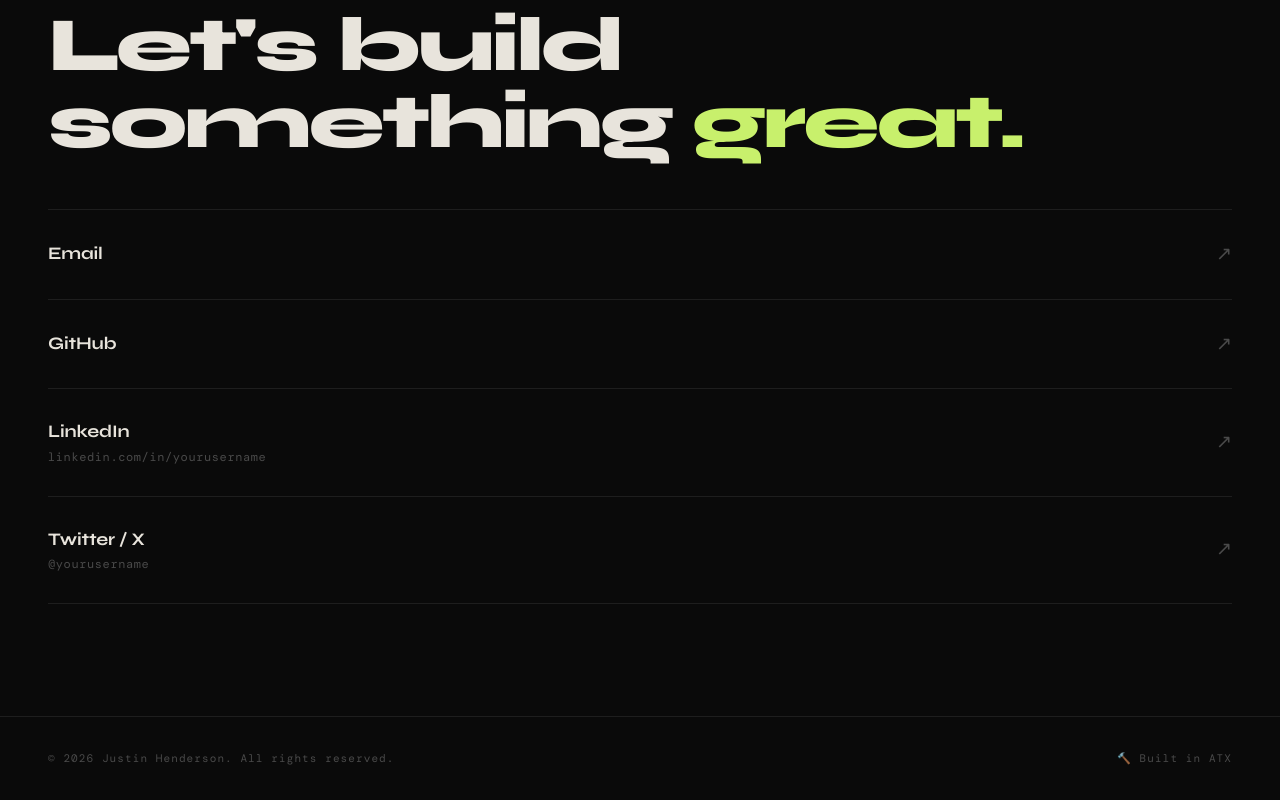
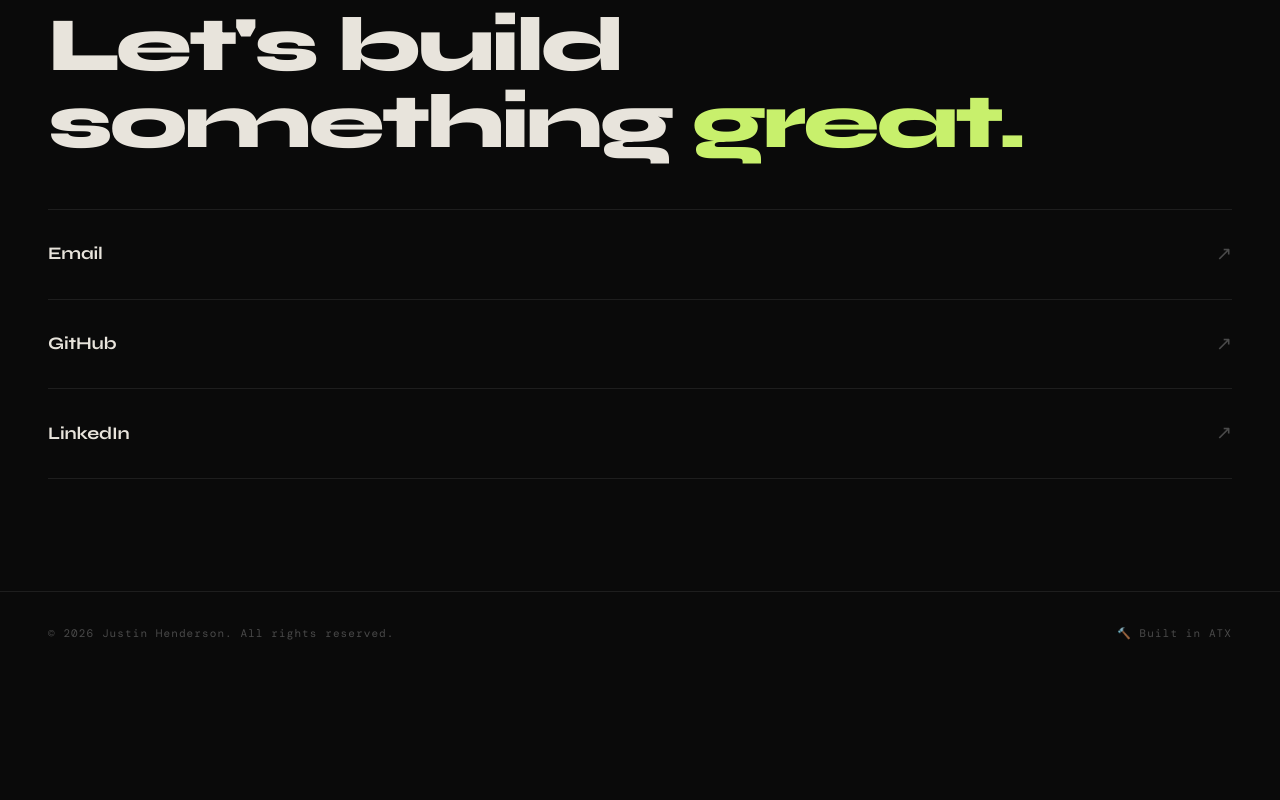
Before and after one commit to JustinHenderson88/jhenderson, a plain HTML site: page index.html in a window 1280 px wide. Shown: the part 1640-2440 px from the top of the page. After the commit the page ends 2315 px from the top, so only its background shows below. Drawn offline with nearby package versions, Linux system fonts and the light colour scheme; a web font is replaced by a local one.

Commit message:
remove Twitter references from contact

```diff
--- a/index.html
+++ b/index.html
@@ -526,14 +526,7 @@
       <a href="https://linkedin.com/in/yourusername" target="_blank" class="contact-link-item">
         <div>
           <div class="contact-link-label">LinkedIn</div>
-          <div class="contact-link-value">linkedin.com/in/yourusername</div>
-        </div>
-        <span class="contact-link-arrow">↗</span>
-      </a>
-      <a href="https://twitter.com/yourusername" target="_blank" class="contact-link-item">
-        <div>
-          <div class="contact-link-label">Twitter / X</div>
-          <div class="contact-link-value">@yourusername</div>
+          <!-- <div class="contact-link-value">linkedin.com/in/yourusername</div> -->
         </div>
         <span class="contact-link-arrow">↗</span>
       </a>
```
